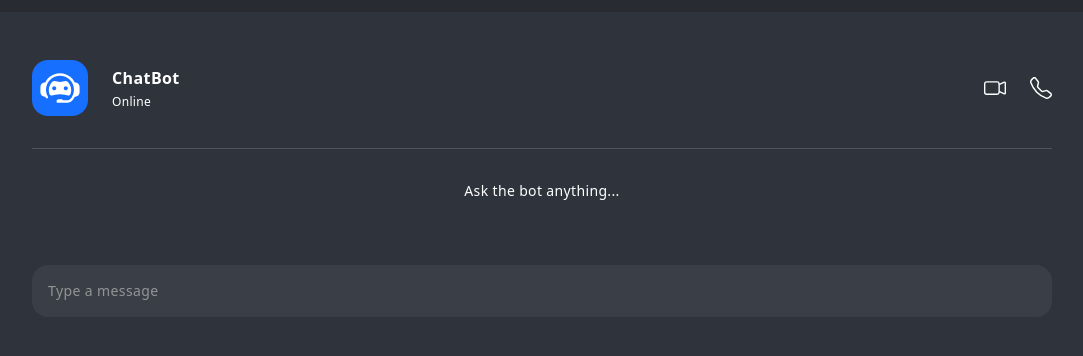
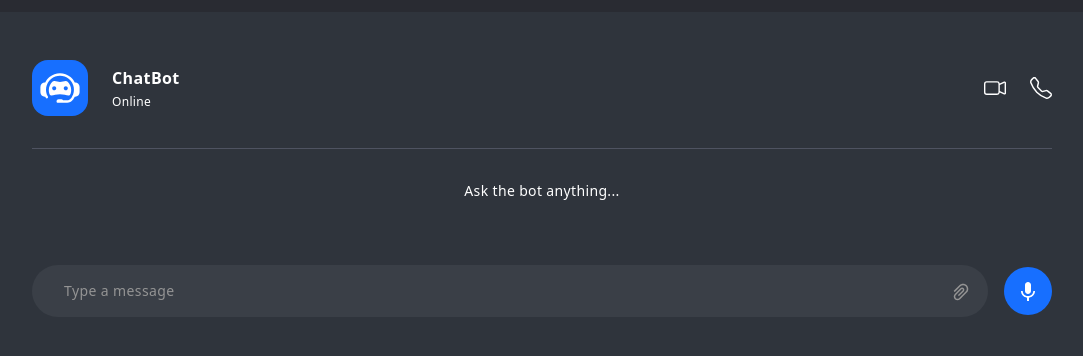
Before and after one commit to sheegull/my-chatgpt, a React (Vite) app in the folder client/: page / in a window 1280 px wide. Shown: the part 212-568 px from the top of the page, without its empty margins (98-1181 px from the left). Built offline with nearby package versions, Linux system fonts and the light colour scheme.

Commit message:
💄 update form ui

```diff
--- a/client/src/components/chat/Form.jsx
+++ b/client/src/components/chat/Form.jsx
@@ -1,6 +1,8 @@
 import React, { useState } from "react";
 import { format } from "date-fns";
 import axios from "axios";
+import { MdKeyboardVoice } from "react-icons/md";
+import { AiOutlinePaperClip } from "react-icons/ai";
 
 const Form = ({ setMessages }) => {
   const [message, setMessage] = useState("");
@@ -38,15 +40,20 @@ const Form = ({ setMessages }) => {
   };
 
   return (
-    <form className="flex items-center mt-12">
+    <form className="flex items-center mt-12 relative">
       <input
         type="text"
         value={message}
         onChange={(e) => setMessage(e.target.value)}
         placeholder="Type a message"
-        className="bg-[#3A3F47] text-white placeholder:text-[#949494] text-sm rounded-2xl p-4 w-full outline-none"
+        className="relative bg-[#3A3F47] text-white placeholder:text-[#949494] text-sm rounded-full pl-8 p-4 w-full outline-none"
       />
-      <button type="submit" onClick={sendMessage}></button>
+      <button type="submit" onClick={sendMessage}>
+        <AiOutlinePaperClip className="text-[#949494] text-[22px] absolute right-[80px] top-[16px]" />
+      </button>
+      <div className=" bg-[#176FFF] rounded-full p-3 ml-4 cursor-pointer">
+        <MdKeyboardVoice className="text-white text-2xl" />
+      </div>
     </form>
   );
 };
```
